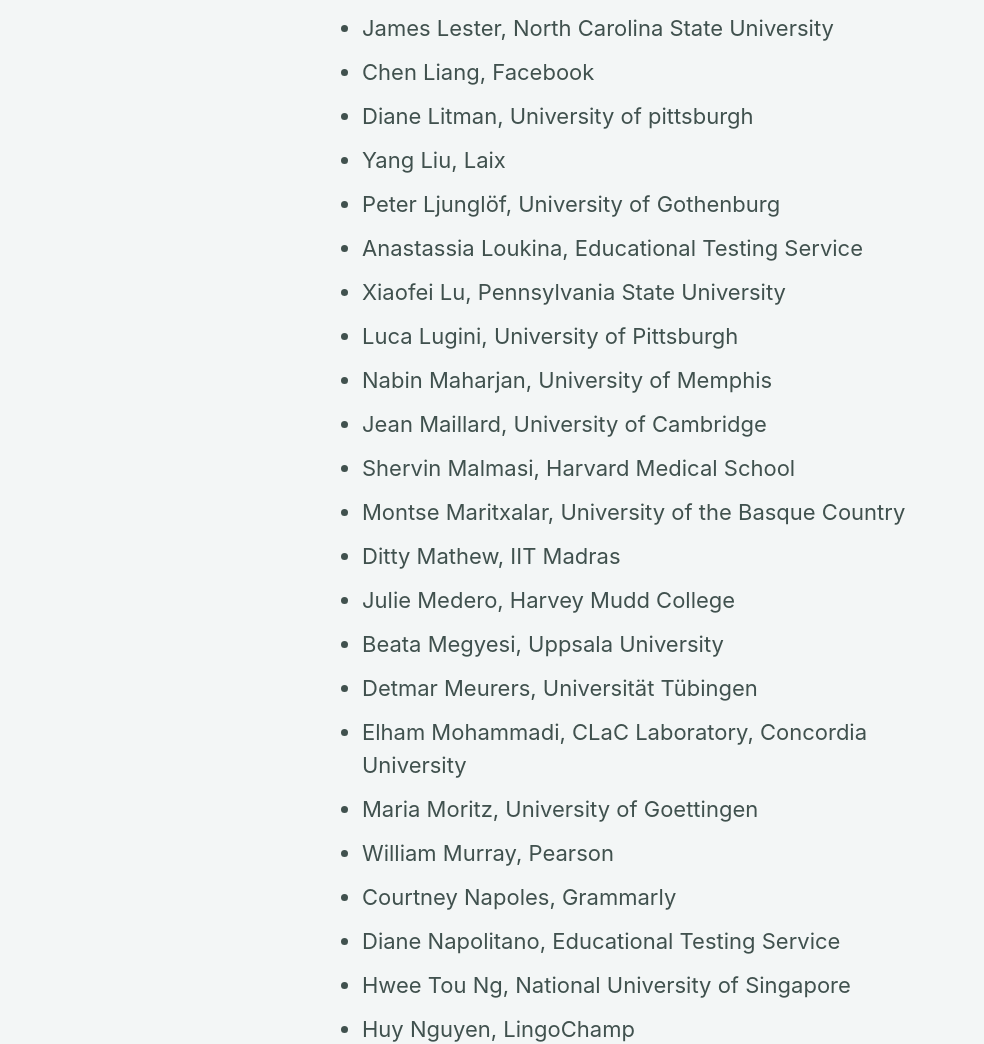
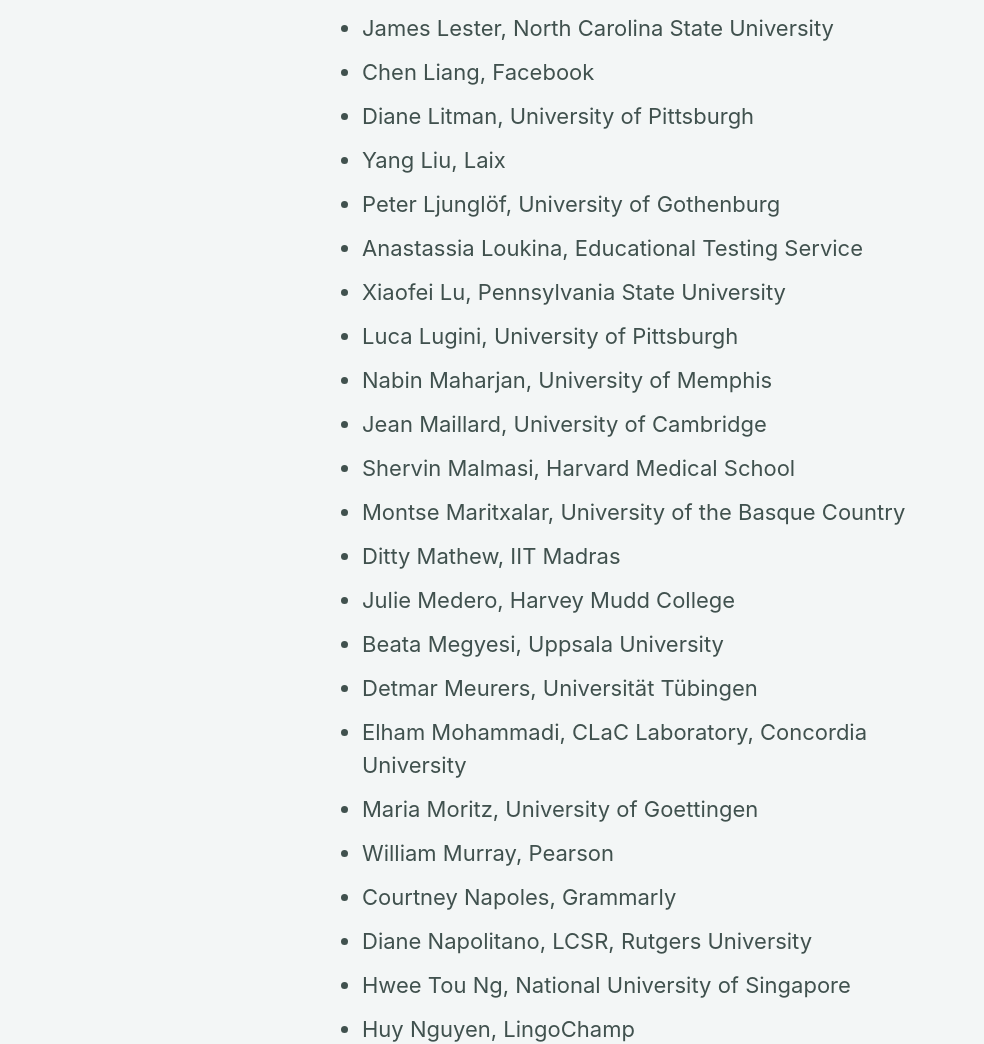
Before and after one commit to sigedu-org/website, a Jekyll site: the page built from _pages/bea/current.md, in a window 1280 px wide and 1400 px high, scrolled down 10752 px. Shown: the part 157-1201 px from the top of the window, without its empty margins (0-984 px from the left). Built offline with Jekyll 4.4.1, drawn with Linux system fonts in a browser that asks for light colours; cached includes are drawn as plain includes; nearby versions of some CDN libraries.

Commit message:
Updated list of reviewers information
Got some requests for updates and typos fixing from the reviewers

```diff
--- a/_pages/bea/current.md
+++ b/_pages/bea/current.md
@@ -183,7 +183,7 @@ We will be using the START conference system to manage submissions.
 - Ben Leong, Educational Testing Service
 - James Lester, North Carolina State University
 - Chen Liang, Facebook
-- Diane Litman, University of pittsburgh
+- Diane Litman, University of Pittsburgh
 - Yang Liu, Laix
 - Peter Ljunglöf, University of Gothenburg
 - Anastassia Loukina, Educational Testing Service
@@ -201,7 +201,7 @@ We will be using the START conference system to manage submissions.
 - Maria Moritz, University of Goettingen
 - William Murray, Pearson
 - Courtney Napoles, Grammarly
-- Diane Napolitano, Educational Testing Service
+- Diane Napolitano, LCSR, Rutgers University
 - Hwee Tou Ng, National University of Singapore
 - Huy Nguyen, LingoChamp
 - Rodney Nielsen, University of North Texas
```
